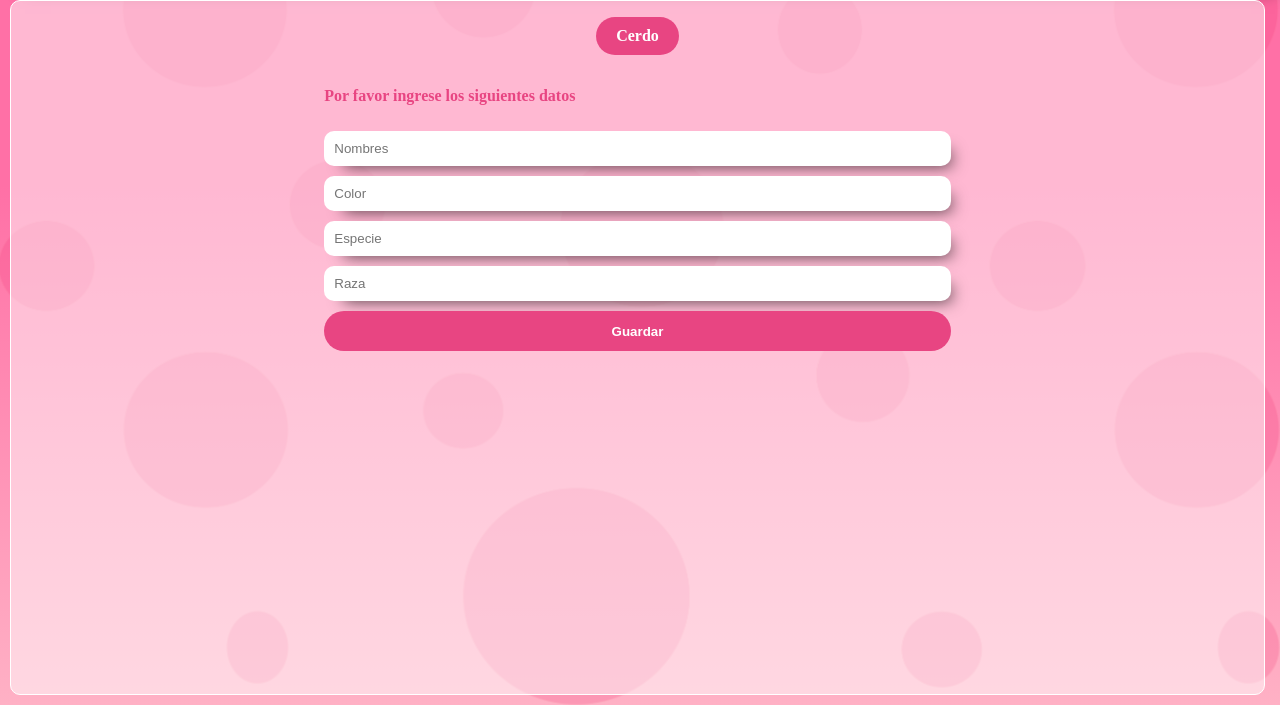
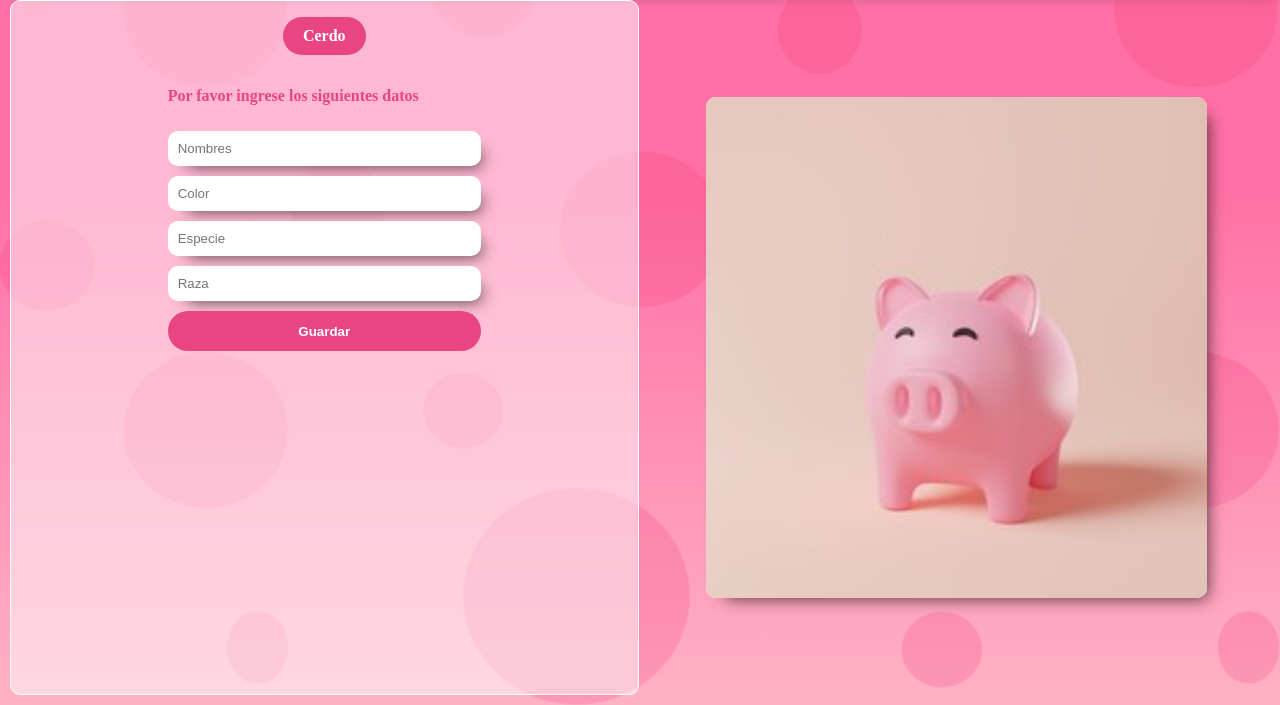
Before and after one commit to DavidGarrido/FrontCuidadoPorcino, a plain HTML site: page index.html in a window 1280 px wide. Shown: the part 95-800 px from the top of the page. Drawn offline with Linux system fonts and the light colour scheme.

Commit message:
correcion

```diff
--- a/estilos/estilo.css
+++ b/estilos/estilo.css
@@ -187,7 +187,7 @@ section.content section.profile section.galery .card{
     -moz-box-shadow: 10px 10px 16px -10px rgba(0, 0, 0, 0.73);
     box-shadow: 10px 10px 16px -10px rgba(0, 0, 0, 0.73);
 }
-section.content section.form {
+section.content section {
     flex: 1 1 0%;
 }
 section.content section.form {
```
